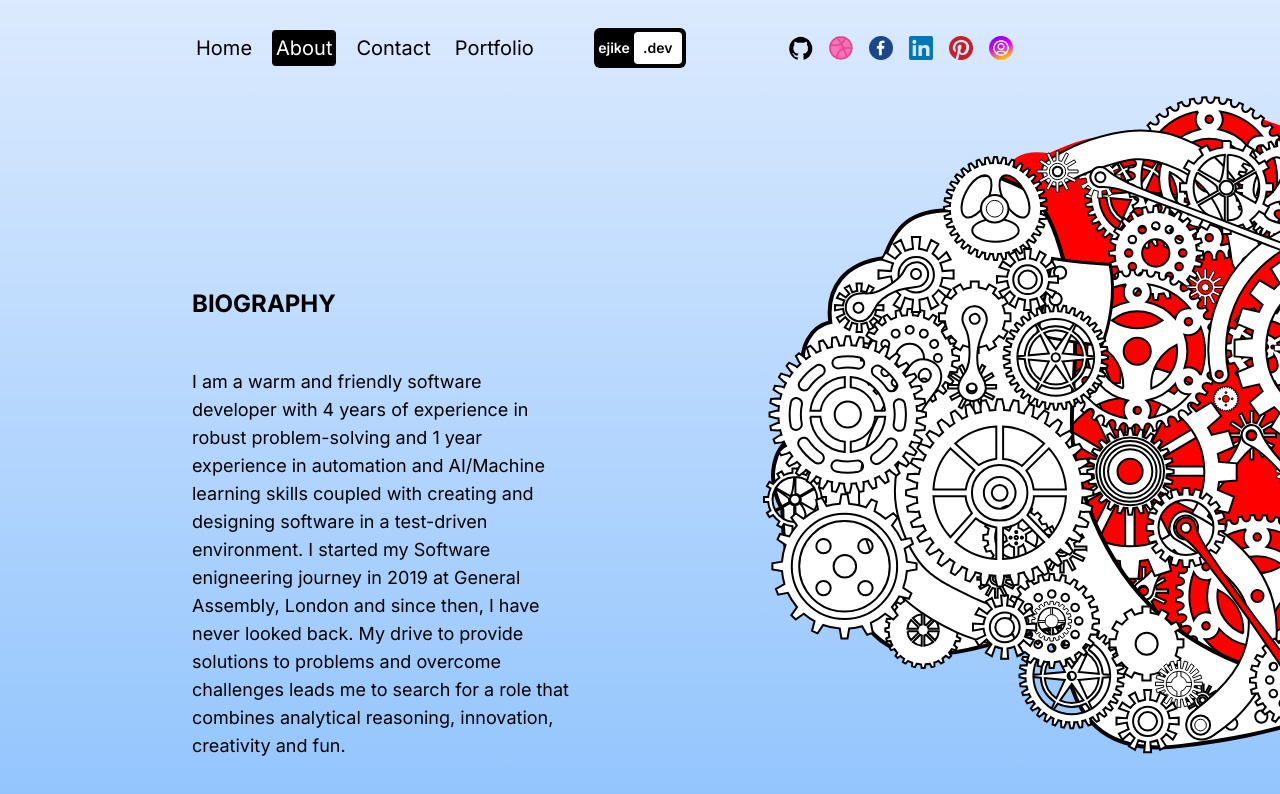
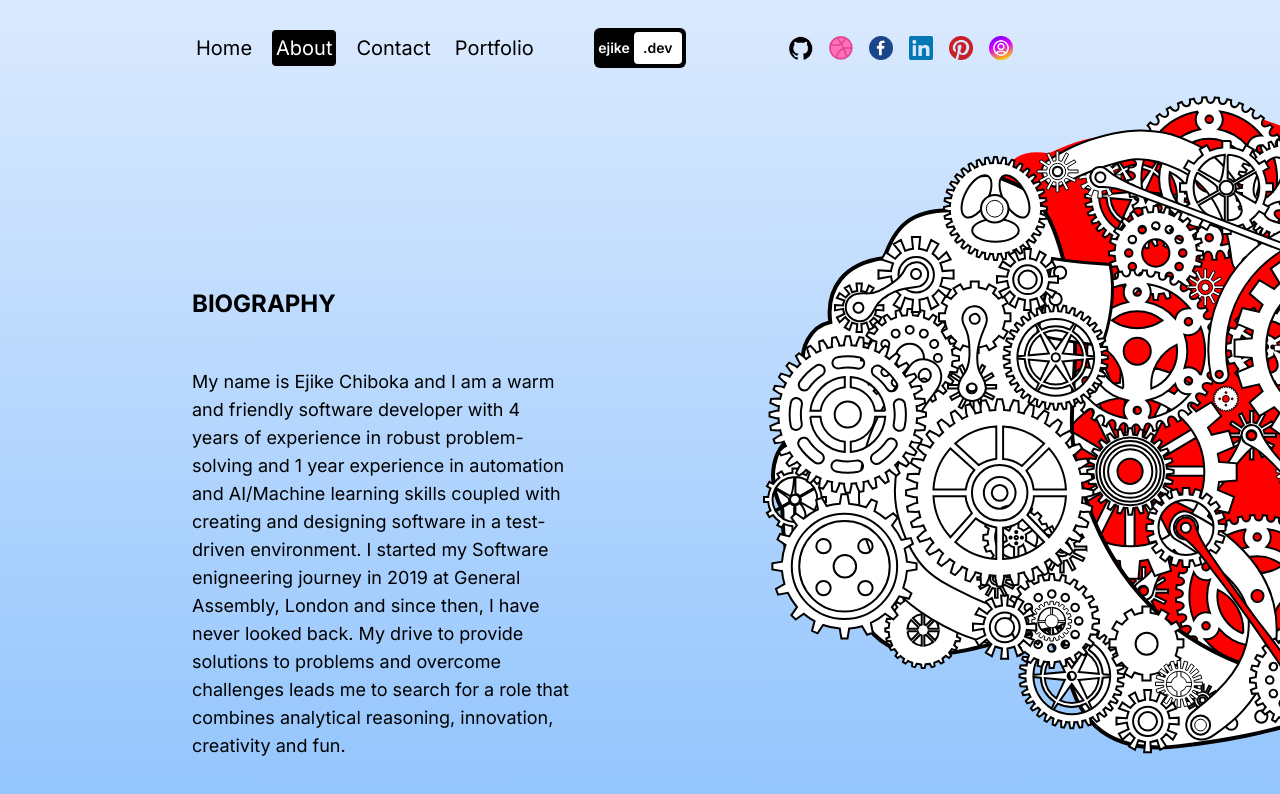
Before and after one commit to agkayster/ejike-portfolio-website, a Next.js app: page /about in a window 1280 px wide. Shown: the top 794 px of the page. Built offline with nearby package versions, Linux system fonts and the light colour scheme.

Commit message:
Edited Home page and biography page

```diff
--- a/src/app/page.js
+++ b/src/app/page.js
@@ -31,11 +31,11 @@ export default function Home() {
 					</h1>
 					{/* DESCRIPTION */}
 					<p className='md:text-xl'>
-						Welcome to my digital canvas, where innovation and
-						creativity converge. With a keen eye for aesthetics and
-						a mastery of code, my portfolio showcases a diverse
-						collection of projects that reflect my commitment to
-						excellence.
+						Hey, my name is Ejike Chiboka and you are welcome to my
+						digital canvas, where innovation and creativity
+						converge. With a keen eye for aesthetics and a mastery
+						of code, my portfolio showcases a diverse collection of
+						projects that reflect my commitment to excellence.
 					</p>
 					{/* BUTTONS */}
 					<div className='lg:w-full flex gap-4 mb-10'>
--- a/src/components/biography.jsx
+++ b/src/components/biography.jsx
@@ -9,15 +9,16 @@ const BiographyComponent = () => {
 			<h1 className='font-bold text-2xl'>BIOGRAPHY</h1>
 			{/* BIOGRAPHY DESCRIPTION */}
 			<p className='text-lg'>
-				I am a warm and friendly software developer with 4 years of
-				experience in robust problem-solving and 1 year experience in
-				automation and AI/Machine learning skills coupled with creating
-				and designing software in a test-driven environment. I started
-				my Software enigneering journey in 2019 at General Assembly,
-				London and since then, I have never looked back. My drive to
-				provide solutions to problems and overcome challenges leads me
-				to search for a role that combines analytical reasoning,
-				innovation, creativity and fun.
+				My name is Ejike Chiboka and I am a warm and friendly software
+				developer with 4 years of experience in robust problem-solving
+				and 1 year experience in automation and AI/Machine learning
+				skills coupled with creating and designing software in a
+				test-driven environment. I started my Software enigneering
+				journey in 2019 at General Assembly, London and since then, I
+				have never looked back. My drive to provide solutions to
+				problems and overcome challenges leads me to search for a role
+				that combines analytical reasoning, innovation, creativity and
+				fun.
 			</p>
 			{/* BIOGRAPHY QUOTE */}
 			<span className='italic'>You become what you consistently do!</span>
```
